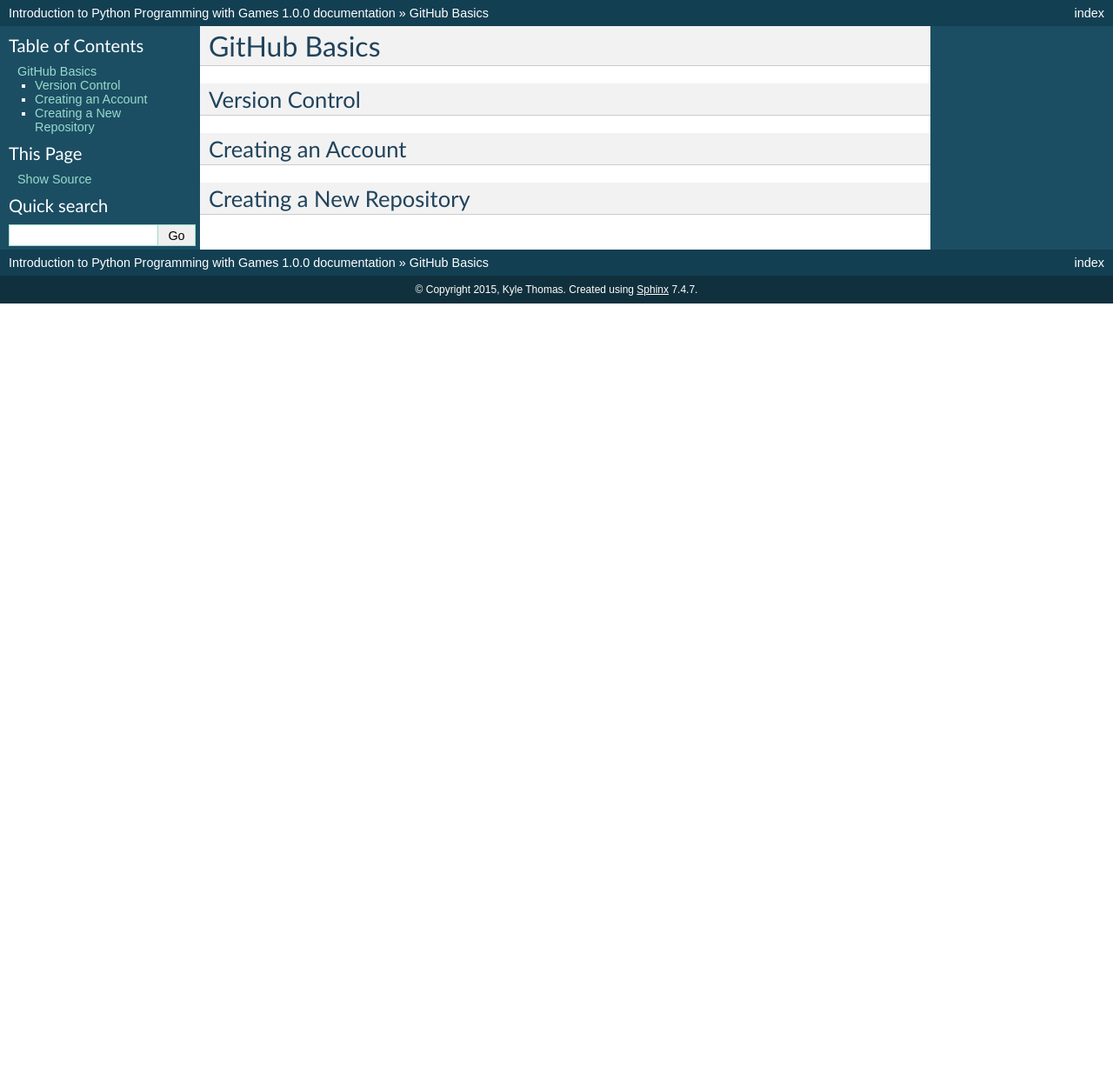
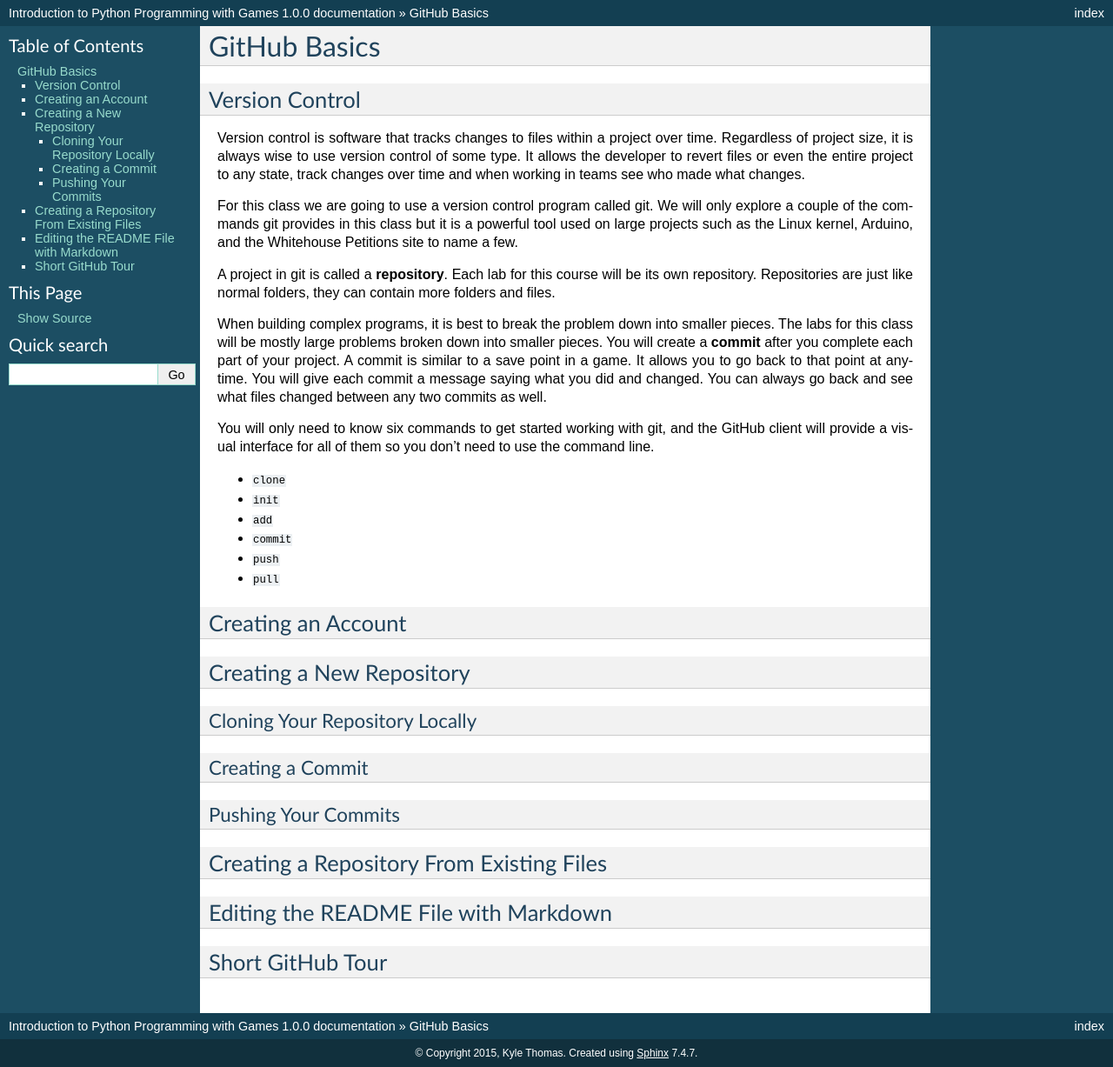
Before and after one commit to thomaskcr/primoris-cs110, a Sphinx documentation site: the page built from docs/lecture_notes/github/github.rst, in a window 1280 px wide. Shown: the whole page at 87% size. Built offline with Sphinx 7.4.7, drawn with Linux system fonts in a browser that asks for light colours; before the commit the page ends 900 px from its top, so only the background shows below that.

Commit message:
Updated github lecture notes.

```diff
--- a/docs/lecture_notes/github/github.rst
+++ b/docs/lecture_notes/github/github.rst
@@ -7,6 +7,22 @@
 Version Control
 ---------------
 
+Version control is software that tracks changes to files within a project over time. Regardless of project size, it is always wise to use version control of some type. It allows the developer to revert files or even the entire project to any state, track changes over time and when working in teams see who made what changes.
+
+For this class we are going to use a version control program called git. We will only explore a couple of the commands git provides in this class but it is a powerful tool used on large projects such as the Linux kernel, Arduino, and the Whitehouse Petitions site to name a few.
+
+A project in git is called a **repository**. Each lab for this course will be its own repository. Repositories are just like normal folders, they can contain more folders and files.
+
+When building complex programs, it is best to break the problem down into smaller pieces. The labs for this class will be mostly large problems broken down into smaller pieces. You will create a **commit** after you complete each part of your project. A commit is similar to a save point in a game. It allows you to go back to that point at anytime. You will give each commit a message saying what you did and changed. You can always go back and see what files changed between any two commits as well.
+
+You will only need to know six commands to get started working with git, and the GitHub client will provide a visual interface for all of them so you don't need to use the command line.
+
+- :code:`clone`
+- :code:`init`
+- :code:`add`
+- :code:`commit`
+- :code:`push`
+- :code:`pull`
 
 
 Creating an Account
@@ -14,6 +30,32 @@
 
 
 
-
 Creating a New Repository
 -------------------------
+
+
+
+Cloning Your Repository Locally
+~~~~~~~~~~~~~~~~~~~~~~~~~~~~~~~
+
+
+Creating a Commit
+~~~~~~~~~~~~~~~~~
+
+
+Pushing Your Commits
+~~~~~~~~~~~~~~~~~~~~
+
+
+Creating a Repository From Existing Files
+-----------------------------------------
+
+
+
+Editing the README File with Markdown
+-------------------------------------
+
+
+
+Short GitHub Tour
+-----------------
```
Also changed, not shown: README.md (+1 -0 lines).
